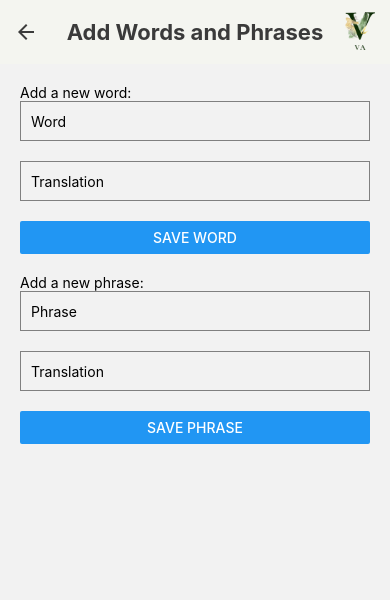
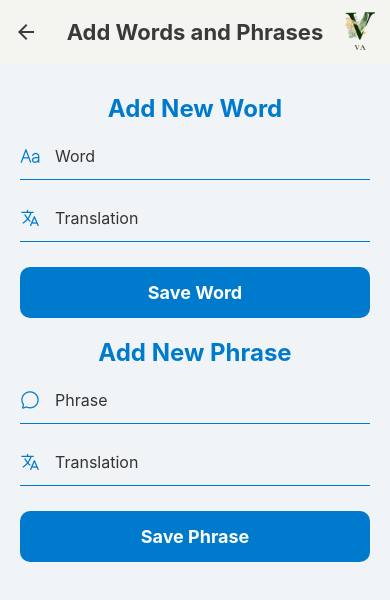
Before and after one commit to Ivan-Fesenko/EnglishVocabularyApp, a React Native app: screen /AddWordsAndPhrases in a window 390 px wide. Shown: the top 600 px of the page. Built offline with nearby package versions, Linux system fonts and the light colour scheme.

Commit message:
Зміна дизайну для AddWordsAndPhrasesScreen

```diff
--- a/components/common/AddWordsAndPhrasesScreen.js
+++ b/components/common/AddWordsAndPhrasesScreen.js
@@ -1,8 +1,16 @@
 // Додавання слів та фраз
 
 import React, { useState } from 'react';
-import { View, Text, TextInput, Button, StyleSheet } from 'react-native';
+import {
+    View,
+    Text,
+    TextInput,
+    TouchableOpacity,
+    StyleSheet,
+    Alert,
+} from 'react-native';
 import AsyncStorage from '@react-native-async-storage/async-storage';
+import Icon from 'react-native-vector-icons/Ionicons';
 
 const AddWordsAndPhrasesScreen = () => {
     const [word, setWord] = useState('');
@@ -20,9 +28,12 @@ const AddWordsAndPhrasesScreen = () => {
                 await AsyncStorage.setItem('words', JSON.stringify(words));
                 setWord('');
                 setTranslation('');
+                Alert.alert('Success', 'Word added successfully!');
             } catch (error) {
                 console.error(error);
             }
+        } else {
+            Alert.alert('Error', 'Please enter both the word and its translation.');
         }
     };
 
@@ -36,43 +47,62 @@ const AddWordsAndPhrasesScreen = () => {
                 await AsyncStorage.setItem('phrases', JSON.stringify(phrases));
                 setPhrase('');
                 setPhraseTranslation('');
+                Alert.alert('Success', 'Phrase added successfully!');
             } catch (error) {
                 console.error(error);
             }
+        } else {
+            Alert.alert('Error', 'Please enter both the phrase and its translation.');
         }
     };
 
     return (
         <View style={styles.container}>
-            <Text>Add a new word:</Text>
+            <Text style={styles.header}>Add New Word</Text>
+            <View style={styles.inputContainer}>
+                <Icon name="text-outline" size={20} color="#007acc" />
                 <TextInput
                     style={styles.input}
                     placeholder="Word"
                     value={word}
                     onChangeText={setWord}
                 />
+            </View>
+            <View style={styles.inputContainer}>
+                <Icon name="language-outline" size={20} color="#007acc" />
                 <TextInput
                     style={styles.input}
                     placeholder="Translation"
                     value={translation}
                     onChangeText={setTranslation}
                 />
-            <Button title="Save Word" onPress={saveWord} />
+            </View>
+            <TouchableOpacity style={styles.saveButton} onPress={saveWord}>
+                <Text style={styles.saveButtonText}>Save Word</Text>
+            </TouchableOpacity>
 
-            <Text style={{ marginTop: 20 }}>Add a new phrase:</Text>
+            <Text style={styles.header}>Add New Phrase</Text>
+            <View style={styles.inputContainer}>
+                <Icon name="chatbubble-outline" size={20} color="#007acc" />
                 <TextInput
                     style={styles.input}
                     placeholder="Phrase"
                     value={phrase}
                     onChangeText={setPhrase}
                 />
+            </View>
+            <View style={styles.inputContainer}>
+                <Icon name="language-outline" size={20} color="#007acc" />
                 <TextInput
                     style={styles.input}
                     placeholder="Translation"
                     value={phraseTranslation}
                     onChangeText={setPhraseTranslation}
                 />
-            <Button title="Save Phrase" onPress={savePhrase} />
+            </View>
+            <TouchableOpacity style={styles.saveButton} onPress={savePhrase}>
+                <Text style={styles.saveButtonText}>Save Phrase</Text>
+            </TouchableOpacity>
         </View>
     );
 };
@@ -80,14 +110,43 @@ const AddWordsAndPhrasesScreen = () => {
 const styles = StyleSheet.create({
     container: {
         flex: 1,
+        backgroundColor: '#f0f4f7',
         padding: 20,
     },
+    header: {
+        fontSize: 24,
+        fontWeight: 'bold',
+        color: '#007acc',
+        marginVertical: 10,
+        textAlign: 'center',
+    },
+    inputContainer: {
+        flexDirection: 'row',
+        alignItems: 'center',
+        borderBottomColor: '#007acc',
+        borderBottomWidth: 1,
+        marginBottom: 15,
+        paddingVertical: 5,
+    },
     input: {
-        height: 40,
-        borderColor: 'gray',
-        borderWidth: 1,
-        marginBottom: 20,
+        flex: 1,
+        fontSize: 16,
+        paddingVertical: 8,
         paddingHorizontal: 10,
+        marginLeft: 5,
+        color: '#333',
+    },
+    saveButton: {
+        backgroundColor: '#007acc',
+        paddingVertical: 15,
+        borderRadius: 10,
+        marginVertical: 10,
+        alignItems: 'center',
+    },
+    saveButtonText: {
+        color: '#fff',
+        fontSize: 18,
+        fontWeight: 'bold',
     },
 });
 
```
Lines whose indentation alone changed are shown as unchanged.
